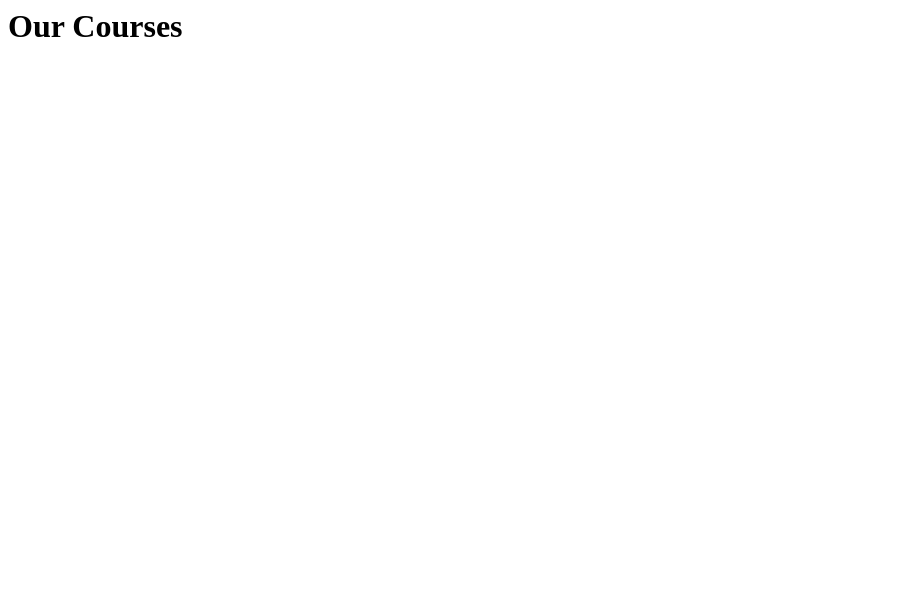
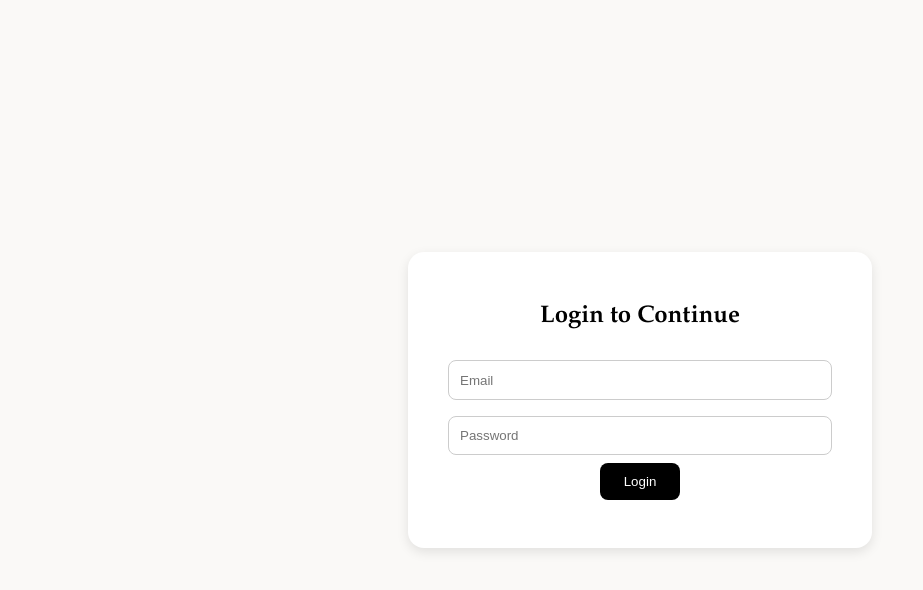
Before and after one commit to EducationalLight69420/77fc-P4rr-o94t-G1s6, a plain HTML site: page index.html in a window 1280 px wide. Shown: the whole page, without its empty margins (0-923 px from the left). Drawn offline with Linux system fonts and the light colour scheme.

Commit message:
Update index.html

```diff
--- a/index.html
+++ b/index.html
@@ -1,8 +1,83 @@
-<html>
+<!DOCTYPE html>
+<html lang="en">
 <head>
-<title>Courses</title>
+<meta charset="UTF-8">
+<meta name="viewport" content="width=device-width, initial-scale=1.0">
+<title>Course Login | Parenting Absolute</title>
+<style>
+  body {
+    font-family: 'Book Antiqua', serif;
+    background-color: #faf9f7;
+    display: flex;
+    justify-content: center;
+    align-items: center;
+    height: 100vh;
+    margin: 0;
+  }
+  .login-card {
+    background: white;
+    padding: 2rem;
+    border-radius: 1rem;
+    box-shadow: 0 4px 12px rgba(0,0,0,0.1);
+    text-align: center;
+    width: 90%;
+    max-width: 400px;
+  }
+  input {
+    width: 90%;
+    padding: 0.7rem;
+    margin: 0.5rem 0;
+    border-radius: 0.5rem;
+    border: 1px solid #ccc;
+  }
+  button {
+    background-color: black;
+    color: white;
+    border: none;
+    padding: 0.7rem 1.5rem;
+    border-radius: 0.5rem;
+    cursor: pointer;
+  }
+</style>
 </head>
 <body>
-<h1>Our Courses</h1>
+  <div class="login-card">
+    <h2>Login to Continue</h2>
+    <input type="email" id="email" placeholder="Email"><br>
+    <input type="password" id="password" placeholder="Password"><br>
+    <button onclick="login()">Login</button>
+    <p id="msg"></p>
+  </div>
+
+<script>
+async function login() {
+  const email = document.getElementById('email').value.trim();
+  const password = document.getElementById('password').value.trim();
+  const msg = document.getElementById('msg');
+
+  msg.textContent = "Authenticating...";
+
+  try {
+    const res = await fetch("https://parentingabsolute.com/_functions/loginMember", {
+      method: "POST",
+      headers: { "Content-Type": "application/json" },
+      body: JSON.stringify({ email, password })
+    });
+
+    if (!res.ok) throw new Error("Network error");
+    const data = await res.json();
+
+    if (data.success && data.token) {
+      localStorage.setItem("authToken", data.token);
+      window.location.href = "course.html"; // the loader page
+    } else {
+      msg.textContent = "Invalid login credentials.";
+    }
+  } catch (err) {
+    console.error(err);
+    msg.textContent = "Login failed.";
+  }
+}
+</script>
 </body>
 </html>
```
